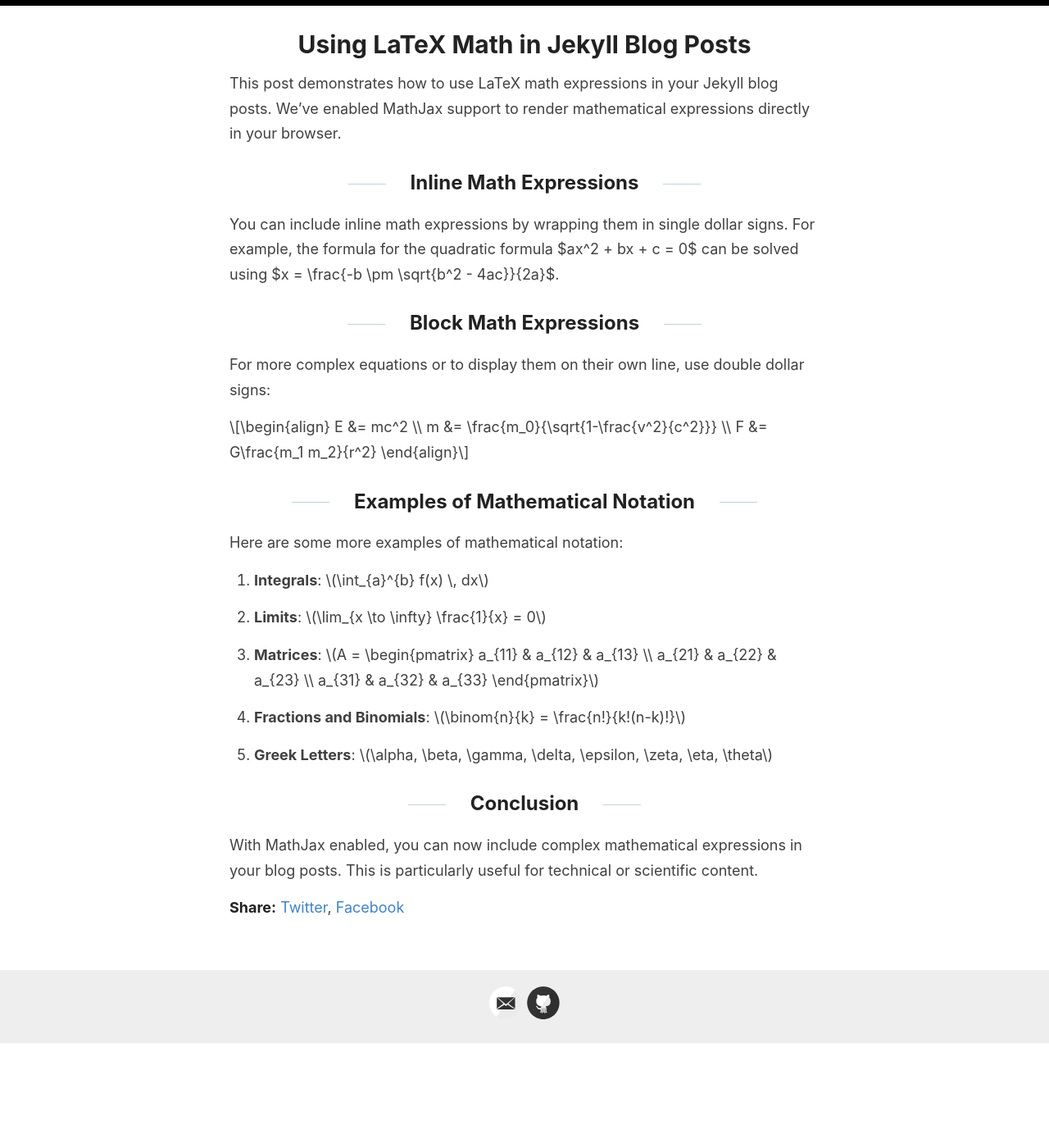
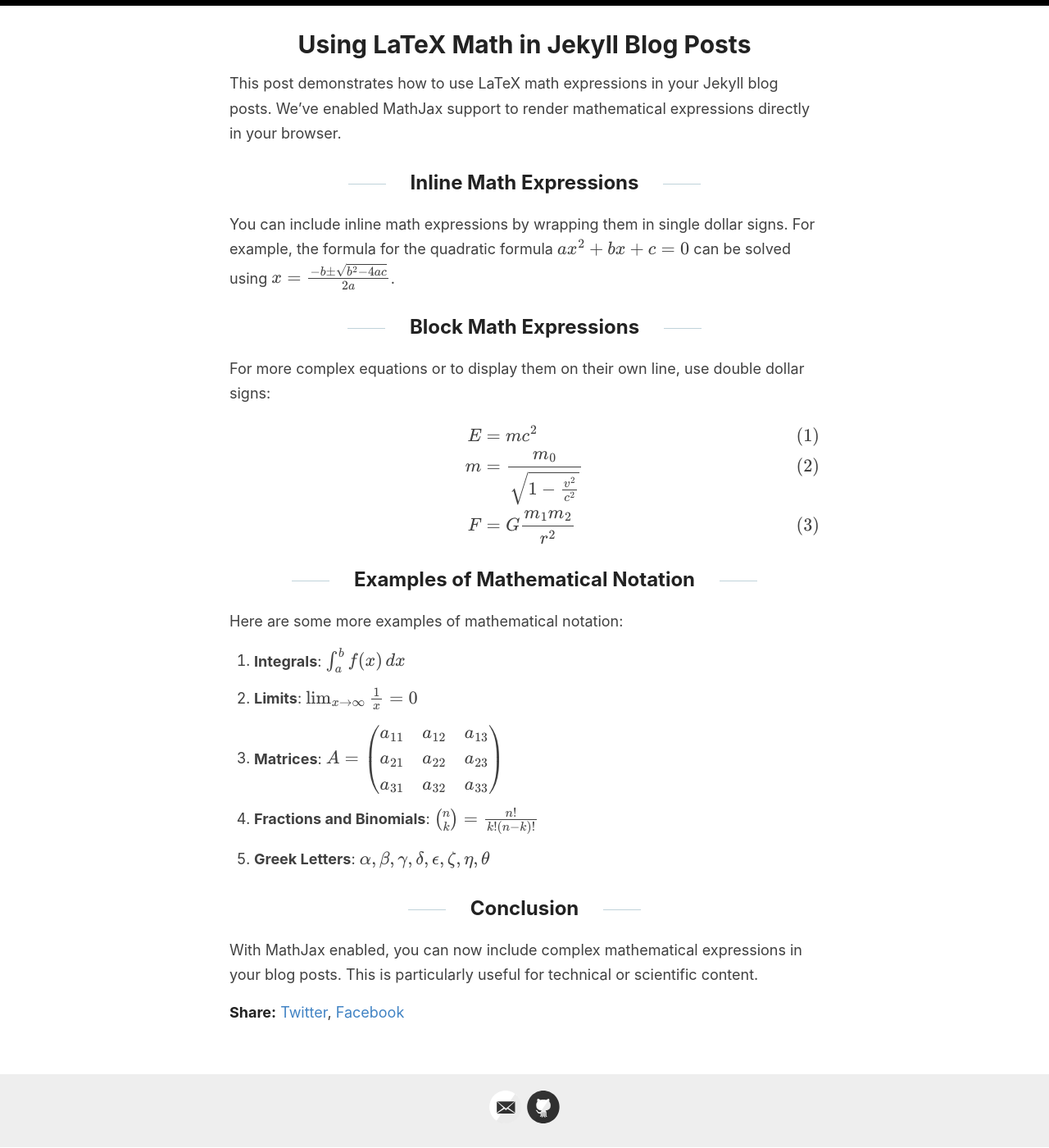
Before and after one commit to reubenconducts/reubenconducts.github.io, a Jekyll site: the page built from _posts/2023-11-14-math-with-latex.md, in a window 1280 px wide and 1400 px high, scrolled down 321 px. Shown: the whole window at 82% size. Built offline with Jekyll 4.4.1, drawn with Linux system fonts in a browser that asks for light colours; formulas are drawn with MathJax 3; before the commit the page ends 1594 px from its top, so only the background shows below that; part of the change alters nothing that is shown.

Commit message:
added configurations for mathjax

```diff
--- a/_config.yml
+++ b/_config.yml
@@ -12,7 +12,7 @@ author: Reuben Stern
 description: Conductor, mathematician, person who likes to nerd out
 
 # URL of your avatar or profile pic (you could use your GitHub profile pic)
-avatar: /images/reverie.png
+avatar:
 
 #
 # Flags below are optional
@@ -99,3 +99,12 @@ exclude:
   - LICENSE
   - README.md
   - CNAME
+
+# Add MathJax support for all posts by default
+defaults:
+  -
+    scope:
+      path: ""
+      type: "posts"
+    values:
+      mathjax: true
--- a/_layouts/default.html
+++ b/_layouts/default.html
@@ -12,6 +12,26 @@
     <meta name="theme-color" content="#000000">
     <link rel="icon" type="image/png" sizes="32x32" href="{{ site.baseurl }}/images/favicon-32x32.png">
     {% include analytics_head.html %}
+
+    {% if page.mathjax %}
+    <!-- MathJax Configuration -->
+    <script type="text/x-mathjax-config">
+      MathJax.Hub.Config({
+        tex2jax: {
+          inlineMath: [['$','$'], ['\\(','\\)']],
+          displayMath: [['$$','$$'], ['\\[','\\]']],
+          processEscapes: true
+        },
+        TeX: {
+          equationNumbers: { autoNumber: "AMS" }
+        }
+      });
+    </script>
+    <!-- Load MathJax -->
+    <script type="text/javascript" async
+      src="https://cdnjs.cloudflare.com/ajax/libs/mathjax/2.7.7/MathJax.js?config=TeX-MML-AM_CHTML">
+    </script>
+    {% endif %}
   </head>
 
   <body>
--- a/_layouts/post.html
+++ b/_layouts/post.html
@@ -37,3 +37,25 @@ layout: default
 
   {% include disqus.html %}
 </article>
+
+<head>
+    {% if page.mathjax %}
+    <!-- MathJax Configuration -->
+    <script type="text/x-mathjax-config">
+      MathJax.Hub.Config({
+        tex2jax: {
+          inlineMath: [['$','$'], ['\\(','\\)']],
+          displayMath: [['$$','$$'], ['\\[','\\]']],
+          processEscapes: true
+        },
+        TeX: {
+          equationNumbers: { autoNumber: "AMS" }
+        }
+      });
+    </script>
+    <!-- Load MathJax -->
+    <script type="text/javascript" async
+      src="https://cdnjs.cloudflare.com/ajax/libs/mathjax/2.7.7/MathJax.js?config=TeX-MML-AM_CHTML">
+    </script>
+    {% endif %}
+</head>
```
